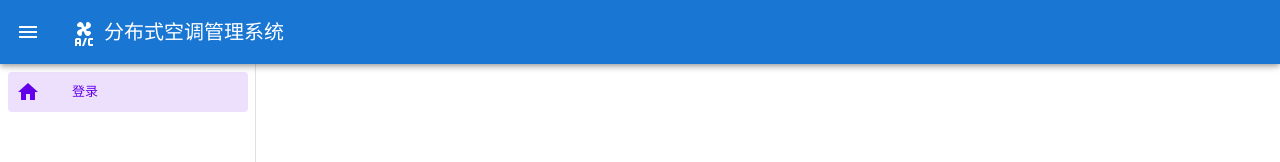
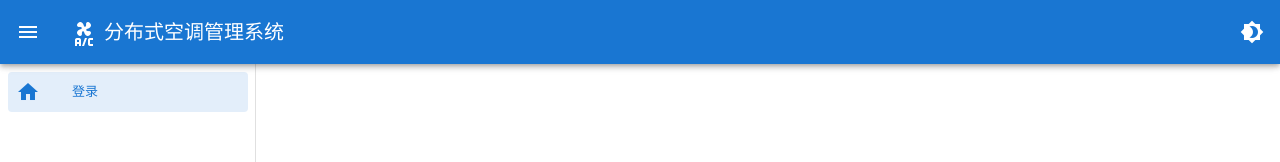
Before and after one commit to PotatoChipsNinja/AC-Dashboard, a Vue app: page /login in a window 1280 px wide. Shown: the top 162 px of the page. Built offline with nearby package versions, Linux system fonts and the light colour scheme.

Commit message:
fix bugs

```diff
--- a/src/App.vue
+++ b/src/App.vue
@@ -15,14 +15,14 @@
         <v-icon>mdi-logout-variant</v-icon>
       </v-btn>
 
-      <v-btn icon @click="$vuetify.theme.dark = !$vuetify.theme.dark" v-show="username">
+      <v-btn icon @click="$vuetify.theme.dark = !$vuetify.theme.dark">
         <v-icon v-text="$vuetify.theme.dark ? 'mdi-brightness-7' : 'mdi-brightness-4'"></v-icon>
       </v-btn>
     </v-app-bar>
 
     <v-navigation-drawer v-model="drawer" app clipped>
       <v-list nav dense v-show="!username">
-        <v-list-item-group active-class="deep-purple--text text--accent-4">
+        <v-list-item-group color="primary">
           <v-list-item to="/login">
             <v-list-item-icon>
               <v-icon>mdi-home</v-icon>
```
